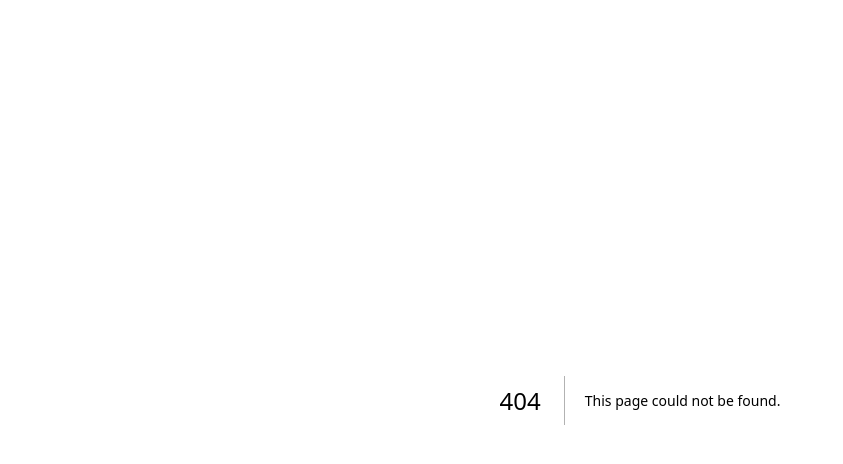
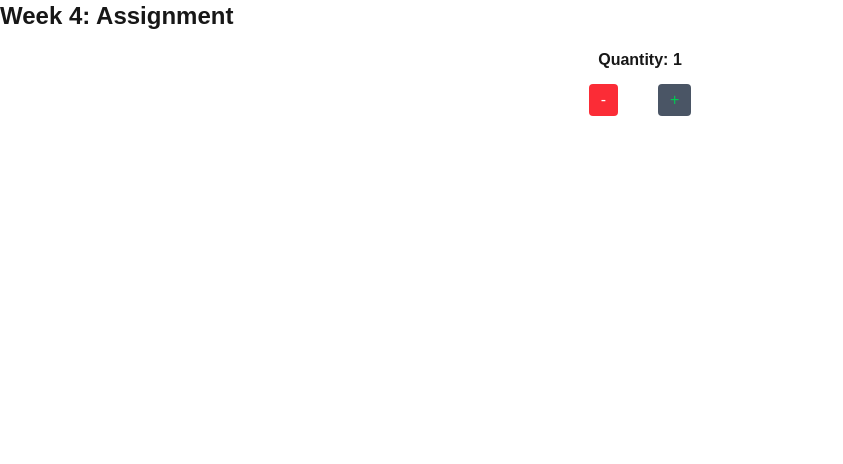
Before and after one commit to sharmarishav8879/cprg306-assignments, a Next.js app: page /week-4 in a window 1280 px wide. Before the commit this address had no page. Shown: the top 464 px of the page, without its empty margins (0-843 px from the left). Built offline with nearby package versions, Linux system fonts and the light colour scheme.

Commit message:
Week-4 Assignment
Added Basic interactivity

```diff
--- a/app/page.js
+++ b/app/page.js
@@ -15,6 +15,11 @@ export default function Home() {
             Week 3
           </Link>
         </li>
+        <li>
+          <Link className="text-cyan-300 hover:text-cyan-700" href="/week-4">
+            Week 4
+          </Link>
+        </li>
       </ul>
     </main>
   );
--- /dev/null
+++ b/app/week-4/new-item.js
@@ -0,0 +1,48 @@
+"use client";
+import { useState } from "react";
+
+export default function NewItem() {
+  const [quantity, setQuantity] = useState(1);
+
+  const increment = () => {
+    let currentQuantity = quantity.valueOf();
+    if (currentQuantity <= 19) {
+      setQuantity(currentQuantity + 1);
+    }
+  };
+
+  const decrement = () => {
+    let currentQuantity = quantity.valueOf();
+    if (currentQuantity >= 2) {
+      setQuantity(currentQuantity - 1);
+    }
+  };
+
+  let decButtonStyle =
+    "bg-gray-600 text-green-500 hover:bg-gray-800 px-3 py-1 rounded mr-10";
+  if (quantity <= 1) {
+    decButtonStyle = "bg-red-500 text-white px-3 py-1 rounded mr-10";
+  }
+
+  let incButtonStyle =
+    "bg-gray-600 text-green-500 hover:bg-gray-800 px-3 py-1 rounded ";
+  if (quantity >= 20) {
+    incButtonStyle = "bg-red-500 text-white px-3 py-1 rounded";
+  }
+
+  return (
+    <main>
+      <h1 className="flex justify-center font-extrabold">
+        Quantity: {quantity}
+      </h1>
+      <div className="flex justify-center mt-3">
+        <button className={decButtonStyle} onClick={decrement}>
+          -
+        </button>
+        <button className={incButtonStyle} onClick={increment}>
+          +
+        </button>
+      </div>
+    </main>
+  );
+}
--- /dev/null
+++ b/app/week-4/page.js
@@ -0,0 +1,10 @@
+import NewItem from "./new-item";
+
+export default function Page() {
+  return (
+    <main>
+      <h1 className="text-2xl font-bold mb-4">Week 4: Assignment</h1>
+      <NewItem />
+    </main>
+  );
+}
```
